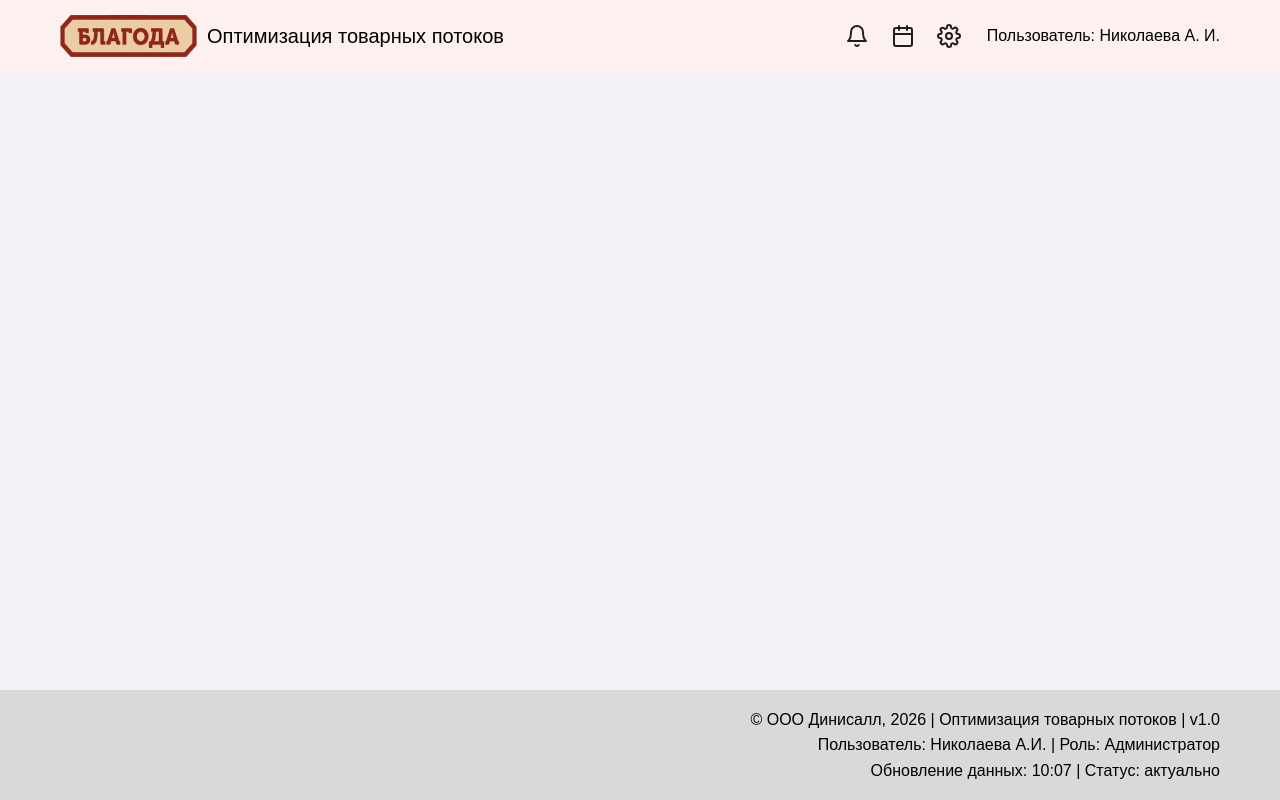
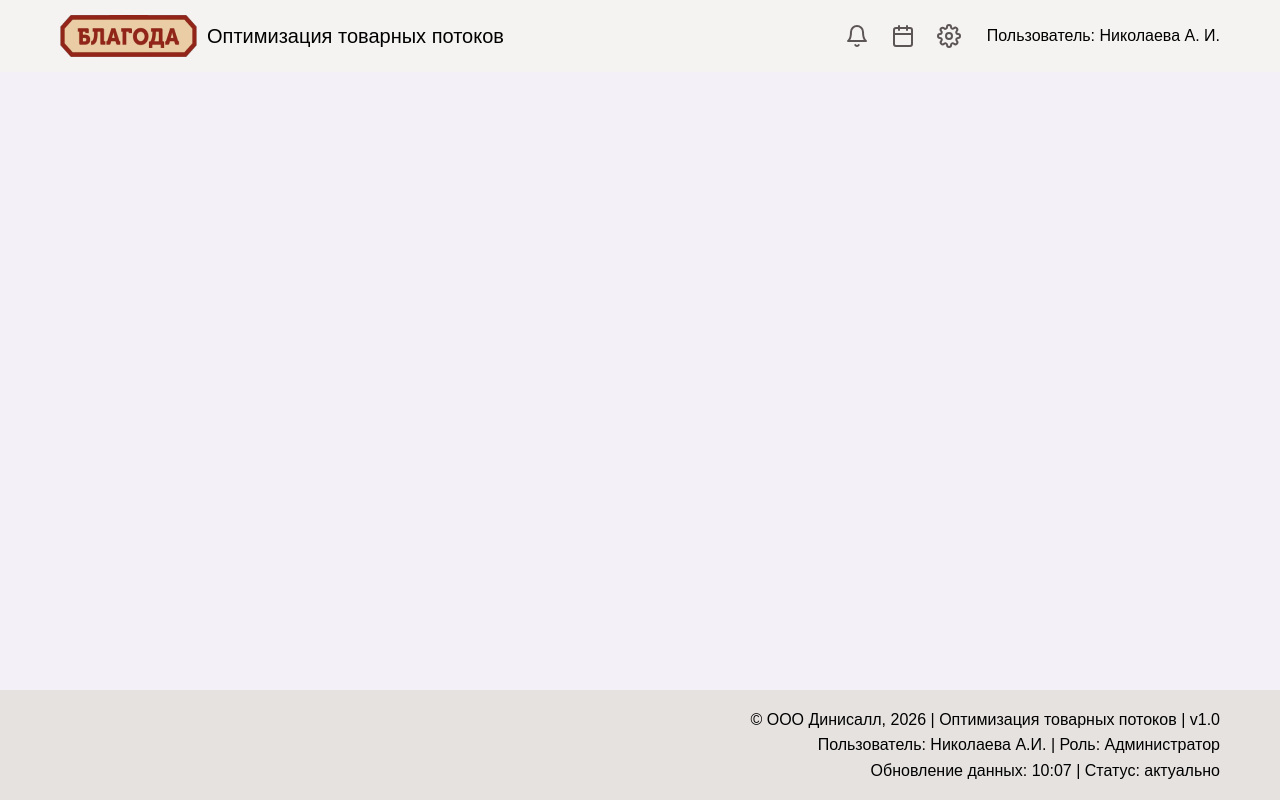
Before and after one commit to nklvnsta/blagoda, a React (Vite) app in the folder frontend/: page / in a window 1280 px wide. Built offline with nearby package versions, Linux system fonts and the light colour scheme.

Commit message:
Иконки вынесены в отдельные файлы + изменены цвета

```diff
--- /dev/null
+++ b/frontend/src/components/icons/BellIcon.tsx
@@ -0,0 +1,10 @@
+import type { IconProps } from './types';
+
+export function BellIcon({ size = 24, ...props }: IconProps) {
+  return (
+    <svg width={size} height={size} viewBox="0 0 24 24" fill="none" stroke="currentColor" strokeWidth="2" strokeLinecap="round" strokeLinejoin="round" {...props}>
+      <path d="M18 8A6 6 0 0 0 6 8c0 7-3 9-3 9h18s-3-2-3-9" />
+      <path d="M13.73 21a2 2 0 0 1-3.46 0" />
+    </svg>
+  );
+}
--- /dev/null
+++ b/frontend/src/components/icons/CalendarIcon.tsx
@@ -0,0 +1,12 @@
+import type { IconProps } from './types';
+
+export function CalendarIcon({ size = 24, ...props }: IconProps) {
+  return (
+    <svg width={size} height={size} viewBox="0 0 24 24" fill="none" stroke="currentColor" strokeWidth="2" strokeLinecap="round" strokeLinejoin="round" {...props}>
+      <rect x="3" y="4" width="18" height="18" rx="2" />
+      <line x1="16" y1="2" x2="16" y2="6" />
+      <line x1="8" y1="2" x2="8" y2="6" />
+      <line x1="3" y1="10" x2="21" y2="10" />
+    </svg>
+  );
+}
--- /dev/null
+++ b/frontend/src/components/icons/SettingsIcon.tsx
@@ -0,0 +1,10 @@
+import type { IconProps } from './types';
+
+export function SettingsIcon({ size = 24, ...props }: IconProps) {
+  return (
+    <svg width={size} height={size} viewBox="0 0 24 24" fill="none" stroke="currentColor" strokeWidth="2" strokeLinecap="round" strokeLinejoin="round" {...props}>
+      <circle cx="12" cy="12" r="3" />
+      <path d="M19.4 15a1.65 1.65 0 0 0 .33 1.82l.06.06a2 2 0 0 1-2.83 2.83l-.06-.06a1.65 1.65 0 0 0-1.82-.33 1.65 1.65 0 0 0-1 1.51V21a2 2 0 0 1-4 0v-.09A1.65 1.65 0 0 0 9 19.4a1.65 1.65 0 0 0-1.82.33l-.06.06a2 2 0 0 1-2.83-2.83l.06-.06A1.65 1.65 0 0 0 4.68 15a1.65 1.65 0 0 0-1.51-1H3a2 2 0 0 1 0-4h.09A1.65 1.65 0 0 0 4.6 9a1.65 1.65 0 0 0-.33-1.82l-.06-.06a2 2 0 0 1 2.83-2.83l.06.06A1.65 1.65 0 0 0 9 4.68a1.65 1.65 0 0 0 1-1.51V3a2 2 0 0 1 4 0v.09a1.65 1.65 0 0 0 1 1.51 1.65 1.65 0 0 0 1.82-.33l.06-.06a2 2 0 0 1 2.83 2.83l-.06.06A1.65 1.65 0 0 0 19.4 9a1.65 1.65 0 0 0 1.51 1H21a2 2 0 0 1 0 4h-.09a1.65 1.65 0 0 0-1.51 1z" />
+    </svg>
+  );
+}
--- /dev/null
+++ b/frontend/src/components/icons/index.ts
@@ -0,0 +1,4 @@
+export { BellIcon } from './BellIcon';
+export { CalendarIcon } from './CalendarIcon';
+export { SettingsIcon } from './SettingsIcon';
+export type { IconProps } from './types';
--- /dev/null
+++ b/frontend/src/components/icons/types.ts
@@ -0,0 +1,5 @@
+import type { SVGProps } from 'react';
+
+export type IconProps = SVGProps<SVGSVGElement> & {
+  size?: number;
+};
--- a/frontend/src/components/ui/Header/Header.tsx
+++ b/frontend/src/components/ui/Header/Header.tsx
@@ -1,5 +1,6 @@
 import styles from './Header.module.css';
 import logoSrc from '/logo.png';
+import { BellIcon, CalendarIcon, SettingsIcon } from '../../icons';
 
 interface HeaderProps {
   className?: string;
@@ -16,24 +17,13 @@ export function Header({ className, userName = 'Николаева А. И.' }: H
 
       <div className={styles.actions}>
         <button className={styles.iconButton} aria-label="Уведомления">
-          <svg viewBox="0 0 24 24" fill="none" stroke="currentColor" strokeWidth="2" strokeLinecap="round" strokeLinejoin="round">
-            <path d="M18 8A6 6 0 0 0 6 8c0 7-3 9-3 9h18s-3-2-3-9" />
-            <path d="M13.73 21a2 2 0 0 1-3.46 0" />
-          </svg>
+          <BellIcon />
         </button>
         <button className={styles.iconButton} aria-label="Календарь">
-          <svg viewBox="0 0 24 24" fill="none" stroke="currentColor" strokeWidth="2" strokeLinecap="round" strokeLinejoin="round">
-            <rect x="3" y="4" width="18" height="18" rx="2" />
-            <line x1="16" y1="2" x2="16" y2="6" />
-            <line x1="8" y1="2" x2="8" y2="6" />
-            <line x1="3" y1="10" x2="21" y2="10" />
-          </svg>
+          <CalendarIcon />
         </button>
         <button className={styles.iconButton} aria-label="Настройки">
-          <svg viewBox="0 0 24 24" fill="none" stroke="currentColor" strokeWidth="2" strokeLinecap="round" strokeLinejoin="round">
-            <circle cx="12" cy="12" r="3" />
-            <path d="M19.4 15a1.65 1.65 0 0 0 .33 1.82l.06.06a2 2 0 0 1-2.83 2.83l-.06-.06a1.65 1.65 0 0 0-1.82-.33 1.65 1.65 0 0 0-1 1.51V21a2 2 0 0 1-4 0v-.09A1.65 1.65 0 0 0 9 19.4a1.65 1.65 0 0 0-1.82.33l-.06.06a2 2 0 0 1-2.83-2.83l.06-.06A1.65 1.65 0 0 0 4.68 15a1.65 1.65 0 0 0-1.51-1H3a2 2 0 0 1 0-4h.09A1.65 1.65 0 0 0 4.6 9a1.65 1.65 0 0 0-.33-1.82l-.06-.06a2 2 0 0 1 2.83-2.83l.06.06A1.65 1.65 0 0 0 9 4.68a1.65 1.65 0 0 0 1-1.51V3a2 2 0 0 1 4 0v.09a1.65 1.65 0 0 0 1 1.51 1.65 1.65 0 0 0 1.82-.33l.06-.06a2 2 0 0 1 2.83 2.83l-.06.06A1.65 1.65 0 0 0 19.4 9a1.65 1.65 0 0 0 1.51 1H21a2 2 0 0 1 0 4h-.09a1.65 1.65 0 0 0-1.51 1z" />
-          </svg>
+          <SettingsIcon />
         </button>
       </div>
 
--- a/frontend/src/styles/tokens.css
+++ b/frontend/src/styles/tokens.css
@@ -5,19 +5,18 @@
 
 :root {
   /* ── Brand ─────────────────────────────────────────────────────────────── */
-  --color-brand-primary: #992b2c;       /* Active tab, logo accent */
-  --color-brand-action: #ae5265;        /* Primary CTA (e.g. "Оформить заказ") */
+  --color-brand-primary: #8D271B;       /* Active tab, logo accent */
   --color-brand-link: #00387a;          /* Links, "Очистить фильтры" */
 
   /* ── Backgrounds ───────────────────────────────────────────────────────── */
   --color-bg-page: #f4f0f7;            /* Main page background */
-  --color-bg-header: #fcf1ef;          /* Top header bar */
+  --color-bg-header: #F5F3F1;          /* Top header bar */
   --color-bg-surface: #ffffff;         /* Cards, tabs, panels */
   --color-bg-surface-muted: #f7f5f8;  /* Stat-cards, subtle surfaces */
   --color-bg-surface-alt: #fcfafd;    /* Chart area */
   --color-bg-chip: #f1ebf5;           /* Action chips ("Перейти к списку") */
   --color-bg-secondary-btn: #eeeaeb;  /* Secondary button */
-  --color-bg-footer: #d9d9d9;         /* Footer */
+  --color-bg-footer: #E6E2E0;         /* Footer */
 
   /* ── Text ───────────────────────────────────────────────────────────────── */
   --color-text-primary: #000000;
@@ -28,17 +27,17 @@
   --color-text-link: #00387a;          /* Links, same as brand-link */
 
   /* ── Semantic / Status ─────────────────────────────────────────────────── */
-  --color-status-critical: #954757;    /* Deficit severity bar */
-  --color-status-warning: #d27c4e;     /* Excess severity bar */
+  --color-status-positive: #548C62;    /* Positive % change text */
+  --color-status-critical: #B24A53;    /* Deficit severity bar */
+  --color-status-warning: #BF722B;     /* Excess severity bar */
   --color-status-negative: #bd5d4b;    /* Negative % change text */
+  --color-status-info: #536B8C;        /* Info text */
 
   /* ── Borders ───────────────────────────────────────────────────────────── */
-  --color-border-strong: #535353;      /* Recommendations panel */
-  --color-border-default: #7e7e7e;     /* Tabs, dividers */
-  --color-border-muted: #848484;       /* Stat cards */
+  --color-border-default: #7E7E7E;     /* Tabs, dividers */
 
   /* ── Icons ──────────────────────────────────────────────────────────────── */
-  --color-icon-default: #1e1e1e;
+  --color-icon-default: #5C5555;
 
   /* ── Typography ─────────────────────────────────────────────────────────── */
   --font-family: 'Museo Cyrl', sans-serif;
```
